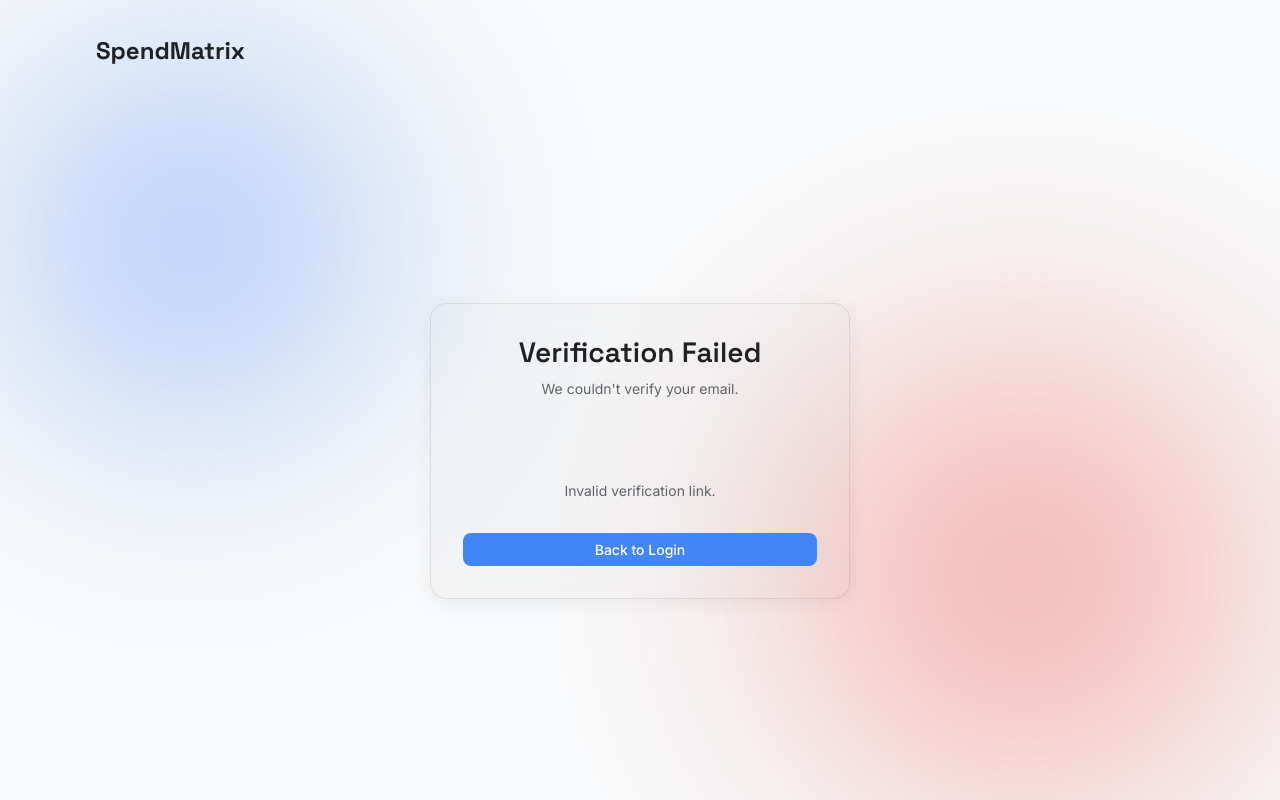
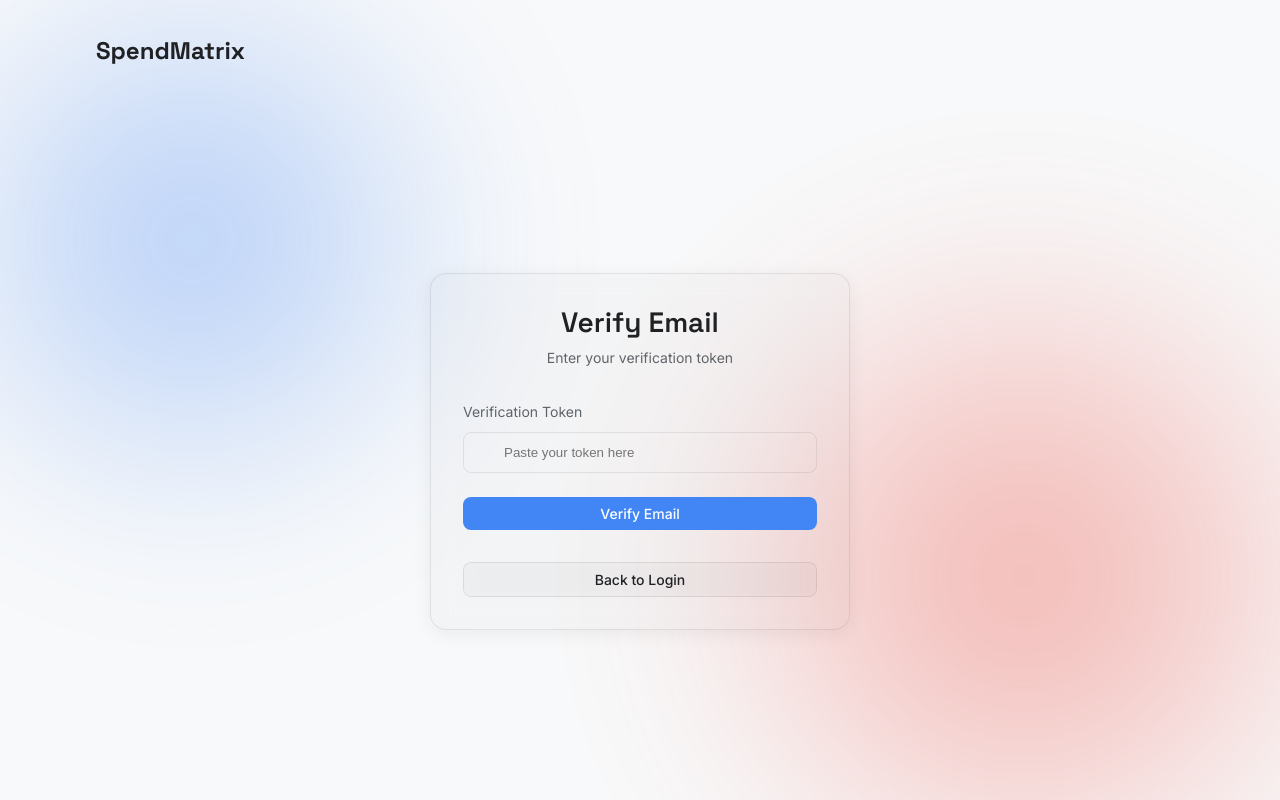
Before and after one commit to Dhruv-Adhiya/Spend-Matrix, a React (Vite) app in the folder Frontend/: page /verify-email in a window 1280 px wide. Built offline with nearby package versions, Linux system fonts and the light colour scheme.

Commit message:
Change for error Solving

```diff
--- a/Frontend/src/App.jsx
+++ b/Frontend/src/App.jsx
@@ -60,8 +60,8 @@ function App() {
             <Route path="/login" element={<PublicRoute><LoginPage /></PublicRoute>} />
             <Route path="/register" element={<PublicRoute><RegisterPage /></PublicRoute>} />
             <Route path="/forgot-password" element={<PublicRoute><ForgotPasswordPage /></PublicRoute>} />
-            <Route path="/reset-password" element={<PublicRoute><ResetPasswordPage /></PublicRoute>} />
-            <Route path="/verify-email" element={<PublicRoute><VerifyEmailPage /></PublicRoute>} />
+            <Route path="/reset-password" element={<ResetPasswordPage />} />
+            <Route path="/verify-email" element={<VerifyEmailPage />} />
 
             {/* Protected User Routes */}
             <Route path="/dashboard" element={<ProtectedRoute><MainLayout><DashboardPage /></MainLayout></ProtectedRoute>} />
--- a/Frontend/src/pages/auth/ResetPasswordPage.jsx
+++ b/Frontend/src/pages/auth/ResetPasswordPage.jsx
@@ -9,37 +9,24 @@ import toast from 'react-hot-toast';
 
 export function ResetPasswordPage() {
   const [searchParams] = useSearchParams();
-  const token = searchParams.get('token');
+  const urlToken = searchParams.get('token');
   const navigate = useNavigate();
 
+  const [token, setToken] = useState(urlToken || '');
   const [password, setPassword] = useState('');
   const [confirmPassword, setConfirmPassword] = useState('');
   const [showPassword, setShowPassword] = useState(false);
   const [isLoading, setIsLoading] = useState(false);
   const [error, setError] = useState('');
 
-  // If no token in URL, immediately show error state
-  if (!token) {
-    return (
-      <AuthLayout title="Invalid Link" subtitle="This reset link is invalid or has expired.">
-        <div style={{ textAlign: 'center', display: 'flex', flexDirection: 'column', gap: 'var(--spacing-4)' }}>
-          <p style={{ color: 'var(--color-text-secondary)', lineHeight: 1.5 }}>
-            Please request a new password reset link.
-          </p>
-          <GlassButton variant="primary" onClick={() => navigate('/forgot-password')}>
-            Request New Link
-          </GlassButton>
-        </div>
-      </AuthLayout>
-    );
-  }
+  // We removed the strict 'if (!token)' block to allow manual entry.
 
   const handleSubmit = async (e) => {
     e.preventDefault();
     setError('');
 
-    if (!password || !confirmPassword) {
-      setError('Please fill in all fields');
+    if (!token || !password || !confirmPassword) {
+      setError('Please fill in all fields including the reset token');
       return;
     }
 
@@ -77,6 +64,18 @@ export function ResetPasswordPage() {
           <div style={{ color: 'var(--color-accent-expense)', fontSize: '14px', textAlign: 'center', background: 'rgba(244, 63, 94, 0.1)', padding: '10px', borderRadius: 'var(--radius-sm)' }}>
             {error}
           </div>
+        )}
+
+        {!urlToken && (
+          <GlassInput
+            label="Reset Token"
+            type="text"
+            icon="Activity"
+            value={token}
+            onChange={(e) => setToken(e.target.value)}
+            placeholder="Paste your reset token here"
+            required
+          />
         )}
 
         <div style={{ position: 'relative' }}>
--- a/Frontend/src/pages/auth/VerifyEmailPage.jsx
+++ b/Frontend/src/pages/auth/VerifyEmailPage.jsx
@@ -8,17 +8,16 @@ import api from '../../services/api';
 
 export function VerifyEmailPage() {
   const [searchParams] = useSearchParams();
-  const token = searchParams.get('token');
+  const urlToken = searchParams.get('token');
   const navigate = useNavigate();
 
-  const [status, setStatus] = useState('verifying'); // verifying, success, error
+  const [token, setToken] = useState(urlToken || '');
+  const [status, setStatus] = useState(urlToken ? 'verifying' : 'idle'); // idle, verifying, success, error
   const [errorMessage, setErrorMessage] = useState('');
   const hasAttempted = useRef(false);
 
   useEffect(() => {
-    if (!token) {
-      setStatus('error');
-      setErrorMessage('Invalid verification link.');
+    if (!urlToken) {
       return;
     }
 
@@ -40,7 +39,29 @@ export function VerifyEmailPage() {
     };
 
     verifyToken();
-  }, [token]);
+  }, [urlToken]);
+
+  const handleManualVerify = async (e) => {
+    if (e) e.preventDefault();
+    if (!token) {
+      setErrorMessage('Please enter a verification token');
+      setStatus('error');
+      return;
+    }
+
+    setStatus('verifying');
+    try {
+      await api.get(`/auth/verify-email?token=${token}`);
+      setStatus('success');
+    } catch (err) {
+      setStatus('error');
+      if (err.response?.status === 400 || err.response?.status === 401) {
+        setErrorMessage('Your verification link is invalid or has expired.');
+      } else {
+        setErrorMessage('An error occurred during verification. Please try again later.');
+      }
+    }
+  };
 
   if (status === 'verifying') {
     return (
@@ -71,15 +92,45 @@ export function VerifyEmailPage() {
   }
 
   return (
-    <AuthLayout title="Verification Failed" subtitle="We couldn't verify your email.">
+    <AuthLayout title="Verify Email" subtitle={status === 'error' ? "We couldn't verify your email." : "Enter your verification token"}>
       <div style={{ textAlign: 'center', display: 'flex', flexDirection: 'column', gap: 'var(--spacing-4)', alignItems: 'center' }}>
-        <div style={{ color: 'var(--color-accent-expense)', marginBottom: 'var(--spacing-2)' }}>
-          <Icon name="XCircle" size={64} />
-        </div>
-        <p style={{ color: 'var(--color-text-secondary)', lineHeight: 1.5 }}>
-          {errorMessage}
-        </p>
-        <GlassButton variant="primary" onClick={() => navigate('/login')} style={{ width: '100%' }}>
+
+        {status === 'error' && (
+          <div style={{ color: 'var(--color-accent-expense)', marginBottom: 'var(--spacing-2)' }}>
+            <Icon name="XCircle" size={64} />
+            <p style={{ color: 'var(--color-text-secondary)', lineHeight: 1.5, marginTop: 'var(--spacing-2)' }}>
+              {errorMessage}
+            </p>
+          </div>
+        )}
+
+        {!urlToken && status !== 'success' && (
+          <form onSubmit={handleManualVerify} style={{ width: '100%', display: 'flex', flexDirection: 'column', gap: 'var(--spacing-3)' }}>
+            <div style={{ textAlign: 'left' }}>
+              <label style={{ display: 'block', fontSize: '14px', marginBottom: '8px', color: 'var(--color-text-secondary)' }}>Verification Token</label>
+              <input
+                type="text"
+                value={token}
+                onChange={(e) => setToken(e.target.value)}
+                placeholder="Paste your token here"
+                style={{
+                  width: '100%',
+                  padding: '12px 40px',
+                  background: 'var(--color-bg-tertiary)',
+                  border: '1px solid var(--color-border-glass)',
+                  borderRadius: 'var(--radius-md)',
+                  color: 'var(--color-text-primary)',
+                }}
+                required
+              />
+            </div>
+            <GlassButton type="submit" variant="primary" style={{ width: '100%' }}>
+              Verify Email
+            </GlassButton>
+          </form>
+        )}
+
+        <GlassButton variant="secondary" onClick={() => navigate('/login')} style={{ width: '100%' }}>
           Back to Login
         </GlassButton>
       </div>
```
